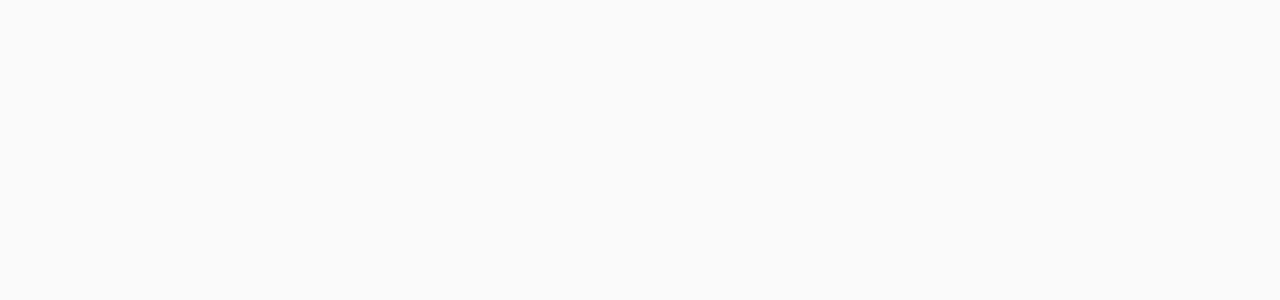
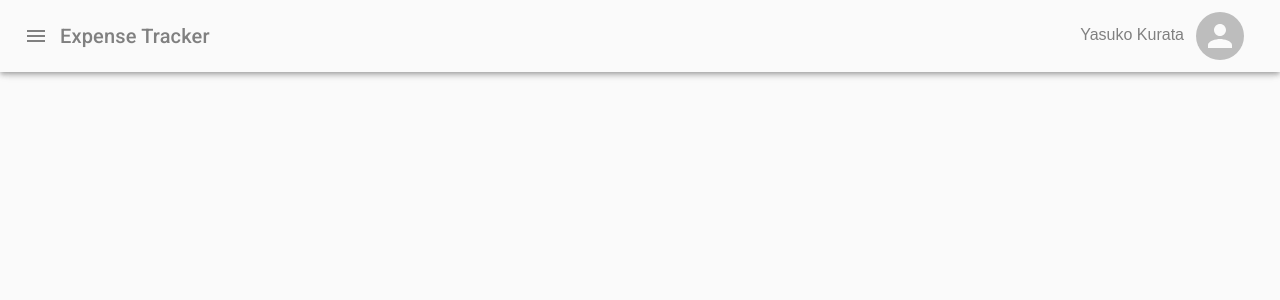
Before and after one commit to ykurata/expense-tracker, a React (Create React App) app in the folder client/: page /nav in a window 1280 px wide. Shown: the top 300 px of the page. Built offline with nearby package versions, Linux system fonts and the light colour scheme.

Commit message:
added monthly expenses chart component

```diff
--- a/client/src/App.js
+++ b/client/src/App.js
@@ -4,6 +4,7 @@ import { BrowserRouter, Route, Switch } from "react-router-dom";
 import Dashboard from  './components/pages/Dashboard';
 import Login from  './components/pages/Login';
 import SignUp from  './components/pages/SignUp';
+import Navbar from  "./components/layout/Navbar";
 
 function App() {
   return (
@@ -12,6 +13,7 @@ function App() {
         <Route exact path="/" component={Dashboard} />
         <Route path="/login" component={Login}/>
         <Route path="/signup" component={SignUp}/>
+        <Route path="/nav" component={Navbar}/>
       </Switch>
     </BrowserRouter>
   );
--- /dev/null
+++ b/client/src/components/layout/MonthlyExpense.js
@@ -0,0 +1,48 @@
+import React from 'react';
+import Grid from '@material-ui/core/Grid';
+import Paper from '@material-ui/core/Paper';
+import Typography from '@material-ui/core/Typography';
+import { makeStyles, useTheme } from '@material-ui/core/styles';
+
+import { Line } from 'react-chartjs-2';
+
+const useStyles = makeStyles(theme => ({
+	paper: {
+		minHeight: '22rem',
+	},
+	header: {
+		borderBottom: '1px solid #ebeced',
+		padding: theme.spacing(1),
+		marginLeft: '.5rem',
+	},
+}));
+
+const MonthlyExpense = () => {
+  const classes = useStyles();
+  const data = {
+		datasets:[
+			{
+				label:'Monthly Expenses',
+				data:[
+					170,
+					150,
+					230,
+					180
+				],
+				backgroundColor:[
+				  '#79dfe8'
+				]
+			}
+		]
+	}
+  return (
+    <Paper className={classes.paper} elevation={3}>
+      <Grid container className={classes.header}>
+        <Typography variant="h6">Monthly Expneses</Typography>
+      </Grid>
+      <Line data={data} />
+    </Paper>
+  );
+}
+
+export default MonthlyExpense;
--- /dev/null
+++ b/client/src/components/layout/Navbar.js
@@ -0,0 +1,103 @@
+import React, { useState } from 'react';
+
+import AppBar from '@material-ui/core/AppBar';
+import Toolbar from '@material-ui/core/Toolbar';
+import Typography from '@material-ui/core/Typography';
+import IconButton from '@material-ui/core/IconButton';
+import Menu from '@material-ui/core/Menu';
+import MenuItem from '@material-ui/core/MenuItem';
+import MenuIcon from '@material-ui/icons/Menu';
+import Avatar from '@material-ui/core/Avatar';
+import { makeStyles, useTheme } from '@material-ui/core/styles';
+
+const useStyles = makeStyles(theme => ({
+	appBar: {
+		zIndex: theme.zIndex.drawer + 1,
+		backgroundColor: '#fafafa',
+		color: 'grey'
+	},
+	avatar: {
+    width: theme.spacing(6),
+		height: theme.spacing(6),
+		[theme.breakpoints.down('sm')]: {
+      width: theme.spacing(5),
+			height: theme.spacing(5),
+		},
+	},
+	username: {
+		[theme.breakpoints.down('xs')]: {
+      display: 'none',
+		},
+	},
+}));
+
+
+const Navbar = () => {
+  const [anchorEl, setAnchorEl] = useState(null);
+  const [mobileOpen, setMobileOpen] = useState(false);
+  const open = Boolean(anchorEl);
+  // open side nav
+	const handleDrawerToggle = () => {
+    setMobileOpen(!mobileOpen)
+	}
+
+  const handleMenu = (event) => {
+    setAnchorEl(event.currentTarget);
+  };
+
+  const handleClose = () => {
+    setAnchorEl(null);
+  };
+
+  const classes = useStyles();
+  return (
+    <AppBar position="fixed" className={classes.appBar}>
+        <Toolbar>
+          <IconButton
+            color="inherit"
+            aria-label="Open drawer"
+            edge="start"
+            onClick={handleDrawerToggle}
+            className={classes.menuButton}
+          >
+            <MenuIcon />
+          </IconButton>
+          <Typography variant="h6" style={{ flex: 1 }} noWrap>
+            Expense Tracker
+          </Typography>
+					<div>
+						<span className={classes.username}>Yasuko Kurata</span>
+						<IconButton
+							aria-label="account of current user"
+							aria-controls="menu-appbar"
+							aria-haspopup="true"
+							onClick={handleMenu}
+							color="inherit"
+						>
+							 <Avatar alt="Remy Sharp" src="" className={classes.avatar} />
+						</IconButton>
+						<Menu
+							id="menu-appbar"
+							anchorEl={anchorEl}
+							anchorOrigin={{
+								vertical: 'top',
+								horizontal: 'right',
+							}}
+							keepMounted
+							transformOrigin={{
+								vertical: 'top',
+								horizontal: 'right',
+							}}
+							open={open}
+							onClose={handleClose}
+						>
+							<MenuItem onClick={handleClose}>Log Out</MenuItem>
+							<MenuItem onClick={handleClose}>My account</MenuItem>
+						</Menu>
+					</div>
+        </Toolbar>
+      </AppBar>
+  );
+}
+
+export default Navbar;
--- /dev/null
+++ b/client/src/components/layout/Saving.js
@@ -0,0 +1,54 @@
+import React from 'react';
+import Grid from '@material-ui/core/Grid';
+import Paper from '@material-ui/core/Paper';
+import Typography from '@material-ui/core/Typography';
+import { makeStyles, useTheme } from '@material-ui/core/styles';
+
+import { Doughnut } from 'react-chartjs-2';
+
+const useStyles = makeStyles(theme => ({
+	paper: {
+		minHeight: '22rem',
+	},
+	subTitle: {
+		padding: theme.spacing(1),
+	}
+}));
+
+const Saving = () => {
+  const classes = useStyles();
+  const data = {
+		datasets:[
+			{
+				label:'Saving',
+				data:[
+          100,
+          50
+				],
+				backgroundColor:[
+				  '#79dfe8',
+					'rgba(54, 162, 235, 0.6)'
+				]
+			}
+		]
+	}
+
+  return (
+    <Paper className={classes.paper} elevation={3}>
+      <Grid container className={classes.subTitle}>
+        <Grid xs={6} item>
+            <Typography variant="h6">$1000.00</Typography>
+            <Typography variant="body2">Income</Typography>
+        </Grid>
+        <Grid xs={6} item>
+          <Typography align='right' variant="h6">$500.00</Typography>
+          <Typography align='right' variant="body2">Expenses</Typography>
+        </Grid>
+      </Grid>
+      <Doughnut data={data} />
+      <Typography align='center' variant="h6">Saving 50%</Typography>
+    </Paper>
+  );
+}
+
+export default Saving;
--- a/client/src/components/pages/Dashboard.js
+++ b/client/src/components/pages/Dashboard.js
@@ -31,7 +31,6 @@ import HouseIcon from '@material-ui/icons/House';
 import PhoneIcon from '@material-ui/icons/Phone';
 import LocalGroceryStoreIcon from '@material-ui/icons/LocalGroceryStore';
 
-import FormControl from '@material-ui/core/FormControl';
 import Input from '@material-ui/core/Input';
 import InputLabel from '@material-ui/core/InputLabel';
 import InputAdornment from '@material-ui/core/InputAdornment';
@@ -47,6 +46,11 @@ import { makeStyles, useTheme } from '@material-ui/core/styles';
 
 import { Doughnut, Line } from 'react-chartjs-2';
 
+
+import Saving from "../layout/Saving";
+import MonthlyExpense from "../layout/MonthlyExpense";
+
+
 const drawerWidth = 240;
 const useStyles = makeStyles(theme => ({
   root: {
@@ -54,8 +58,8 @@ const useStyles = makeStyles(theme => ({
 	},
 	appBar: {
 		zIndex: theme.zIndex.drawer + 1,
-		backgroundColor: '#6fc251',
-		color: 'white'
+		backgroundColor: '#fafafa',
+		color: 'grey'
 	},
 	avatar: {
     width: theme.spacing(6),
@@ -85,7 +89,8 @@ const useStyles = makeStyles(theme => ({
   toolbar: theme.mixins.toolbar,
   drawerPaper: {
 		width: drawerWidth,
-		backgroundColor: '#f2f4f5',
+    backgroundColor: '#2c3761',
+    color: 'white'
   },
   content: {
     flexGrow: 1,
@@ -97,18 +102,6 @@ const useStyles = makeStyles(theme => ({
 	},
 	list : {
 		paddingTop: '2rem'
-	},
-	paper: {
-		minHeight: '22rem',
-	},
-	header: {
-		borderBottom: '1px solid #ebeced',
-		padding: theme.spacing(1),
-		marginLeft: '.5rem',
-		color:  '#3c8c1f',
-	},
-	subTitle: {
-		padding: theme.spacing(1),
 	},
 	transactionPaper: {
 		marginTop: '2rem',
@@ -394,28 +387,12 @@ const Dashboard = () => {
         <div className={classes.toolbar} />
 				<Grid container spacing={3}>
 					<Grid item xs={12} sm={6} md={6} >
-						<Paper className={classes.paper} elevation={3}>
-							<Grid container className={classes.subTitle}>
-								<Grid xs={6} item>
-										<Typography variant="h6">$1000.00</Typography>
-										<Typography variant="body2">Income</Typography>
-								</Grid>
-								<Grid xs={6} item>
-									<Typography align='right' variant="h6">$500.00</Typography>
-									<Typography align='right' variant="body2">Expenses</Typography>
-								</Grid>
-							</Grid>
-							<Doughnut data={data} />
-							<Typography align='center' variant="h6">Saving 50%</Typography>
-						</Paper>
+            {/* saving component */}
+						<Saving />
 					</Grid>
 					<Grid item xs={12} sm={6} md={6}>
-						<Paper className={classes.paper} elevation={3}>
-							<Grid container className={classes.header}>
-								<Typography variant="h6">Monthly Expneses</Typography>
-							</Grid>
-							<Line data={data} />
-						</Paper>
+            {/* Monthly expense chart */}
+						<MonthlyExpense />
 					</Grid>
 				</Grid>
 
```
